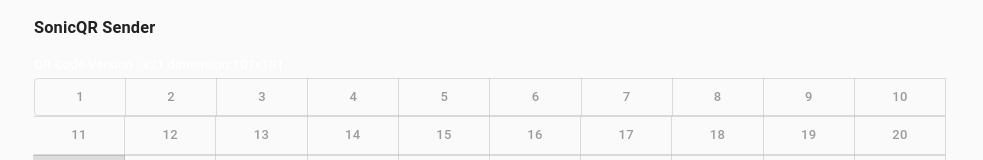
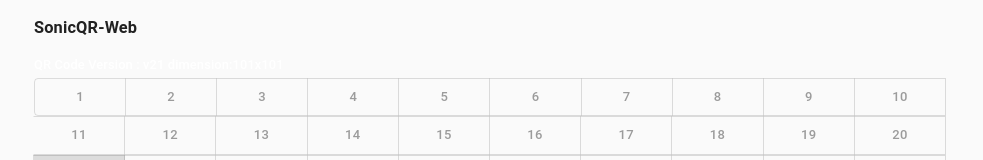
Before and after one commit to RexxarAng/SonicQR-Web, a React (Create React App) app: page /#/send in a window 1280 px wide. Shown: the top 160 px of the page, without its empty margins (150-1133 px from the left). Built offline with nearby package versions, Linux system fonts and the light colour scheme; the HTML template or start-up script is replaced by a standard one.

Commit message:
Update title of main page

```diff
--- a/src/sender/Sender.tsx
+++ b/src/sender/Sender.tsx
@@ -571,7 +571,7 @@
 
   render() {
     return <Container maxWidth="md" style={{ paddingBottom: '75px' }}>
-      <h3>SonicQR Sender</h3>
+      <h3>SonicQR-Web</h3>
 
       <h4>QR Code Version : v{QRCodeVersions[this.state.selectedQRCodeVersion].label} dimension:{QRCodeVersions[this.state.selectedQRCodeVersion].size}</h4>
       <ToggleButtonGroup size="small" value={this.state.selectedQRCodeVersion} exclusive onChange={this.onChangeSelectedQRCodeVersion} style={{display: 'flex', flexWrap: 'wrap'}}>
```
